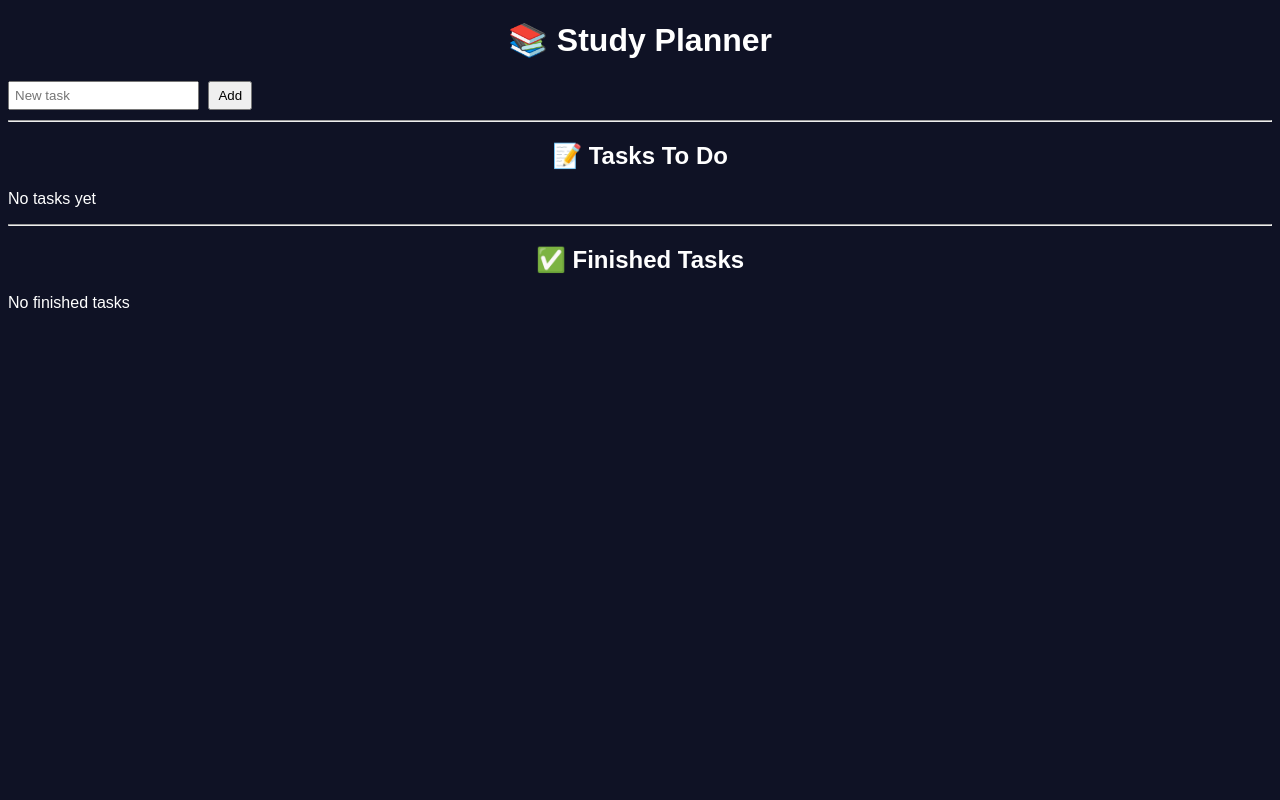
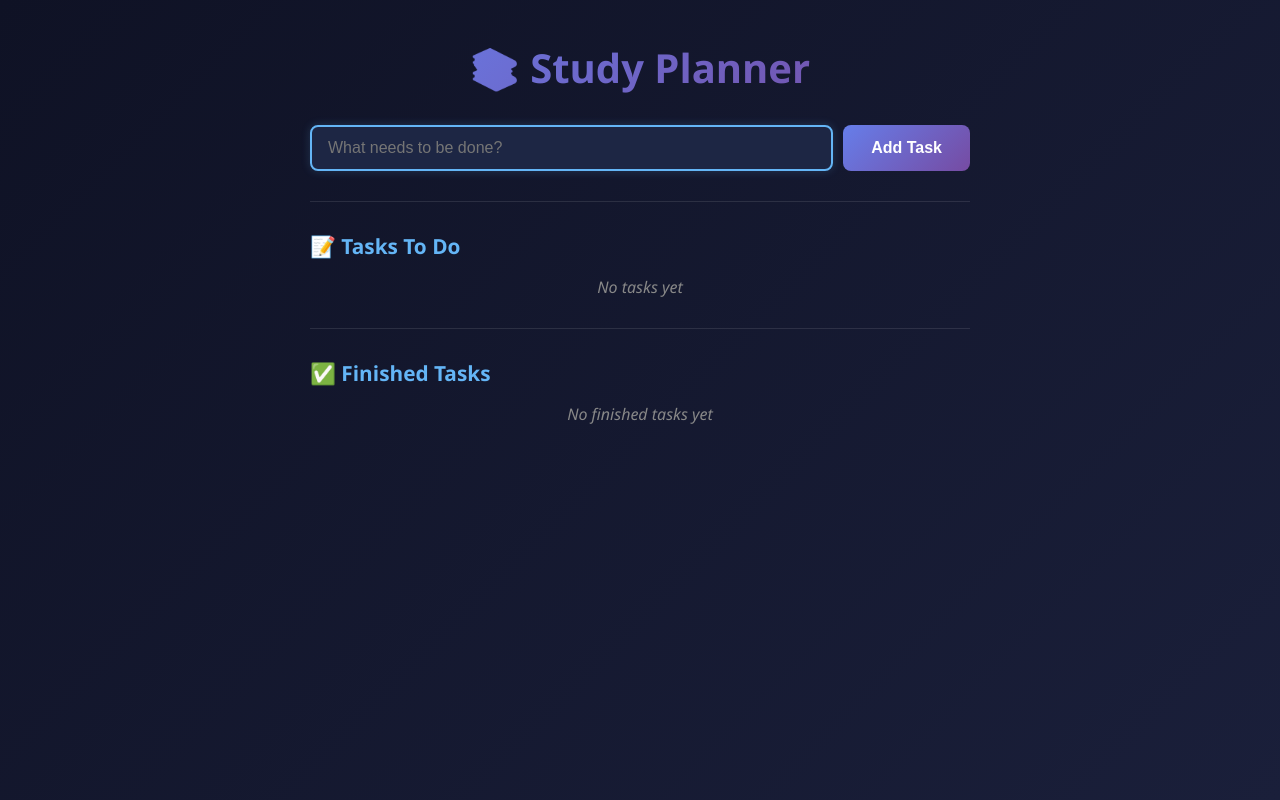
Before and after one commit to nv23170-mohammed-alotayfi/cc302-todo-app, a Flask app: page / in a window 1280 px wide. Run offline with Flask 3, Linux system fonts and the light colour scheme.

Commit message:
done but ned some improvmint

```diff
--- a/todo-app/app.py
+++ b/todo-app/app.py
@@ -33,6 +33,14 @@ def mark_done(task_id):
             task["status"] = "done"
     return redirect(url_for("index"))
 
+@app.route("/toggle/<task_id>", methods=["POST"])
+def toggle_task(task_id):
+    for task in tasks:
+        if task["id"] == task_id:
+            task["status"] = "done" if task["status"] != "done" else "pending"
+            break
+    return redirect(url_for("index"))
+
 @app.route("/edit/<task_id>", methods=["POST"])
 def edit_task(task_id):
     new_text = request.form.get("new_text")
@@ -44,4 +52,4 @@ def edit_task(task_id):
     return redirect(url_for("index"))
 
 if __name__ == "__main__":
-    app.run(debug=True)
+    app.run(debug=True, port=5000)
--- a/todo-app/static/style.css
+++ b/todo-app/static/style.css
@@ -1,60 +1,170 @@
+* {
+  box-sizing: border-box;
+}
+
 body {
-  font-family: Arial, sans-serif;
-  background: #0f1225;
-  color: white;
+  font-family: 'Segoe UI', Tahoma, Geneva, Verdana, sans-serif;
+  background: linear-gradient(135deg, #0f1225 0%, #1a1f3a 100%);
+  color: #e0e0e0;
+  margin: 0;
+  padding: 0;
+  min-height: 100vh;
 }
 
 .container {
-  max-width: 600px;
-  margin: auto;
-  padding: 20px;
+  max-width: 700px;
+  margin: 0 auto;
+  padding: 40px 20px;
 }
 
-.card {
-  background: rgba(40, 40, 70, 0.9);
-  padding: 20px;
-  border-radius: 20px;
+h1 {
+  font-size: 2.5rem;
+  text-align: center;
+  margin: 0 0 30px 0;
+  background: linear-gradient(135deg, #667eea 0%, #764ba2 100%);
+  -webkit-background-clip: text;
+  -webkit-text-fill-color: transparent;
+  background-clip: text;
 }
 
-.task-form,
-.edit-form {
-  display: flex;
-  gap: 6px;
-  margin-bottom: 10px;
+h2 {
+  font-size: 1.3rem;
+  margin: 30px 0 15px 0;
+  color: #64b5f6;
 }
 
-.task-list {
+hr {
+  border: none;
+  border-top: 1px solid rgba(255, 255, 255, 0.1);
+  margin: 30px 0;
+}
+
+.add-form {
+  display: flex;
+  gap: 10px;
+  margin-bottom: 20px;
+  flex-wrap: wrap;
+}
+
+.add-form input {
+  flex: 1;
+  min-width: 200px;
+  padding: 12px 16px;
+  border: 2px solid rgba(100, 181, 246, 0.3);
+  border-radius: 8px;
+  background: rgba(30, 40, 70, 0.7);
+  color: white;
+  font-size: 1rem;
+  transition: all 0.3s ease;
+}
+
+.add-form input:focus {
+  outline: none;
+  border-color: #64b5f6;
+  background: rgba(30, 40, 70, 0.95);
+  box-shadow: 0 0 10px rgba(100, 181, 246, 0.2);
+}
+
+.add-form button {
+  padding: 12px 28px;
+  background: linear-gradient(135deg, #667eea 0%, #764ba2 100%);
+  color: white;
+  border: none;
+  border-radius: 8px;
+  font-size: 1rem;
+  font-weight: 600;
+  cursor: pointer;
+  transition: all 0.3s ease;
+}
+
+.add-form button:hover {
+  transform: translateY(-2px);
+  box-shadow: 0 8px 20px rgba(102, 126, 234, 0.4);
+}
+
+.add-form button:active {
+  transform: translateY(0);
+}
+
+ul {
   list-style: none;
   padding: 0;
+  margin: 0;
 }
 
-.task {
+li {
   display: flex;
-  justify-content: space-between;
-  padding: 12px;
+  align-items: center;
+  gap: 12px;
+  padding: 14px 16px;
   margin-bottom: 10px;
-  border-radius: 14px;
-  background: rgba(60, 60, 90, 0.8);
+  background: rgba(40, 50, 80, 0.6);
+  border-radius: 10px;
+  border-left: 4px solid #64b5f6;
+  transition: all 0.3s ease;
 }
 
-.task.low { border-left: 5px solid #4caf50; }
-.task.medium { border-left: 5px solid #ff9800; }
-.task.high { border-left: 5px solid #f44336; }
+li:hover {
+  background: rgba(40, 50, 80, 0.9);
+  transform: translateX(4px);
+}
 
-.task.done {
-  opacity: 0.6;
+li.done {
+  border-left-color: #4caf50;
+  opacity: 0.65;
+}
+
+li.done input[type="text"] {
   text-decoration: line-through;
 }
 
-.actions button {
-  background: none;
-  border: none;
-  color: white;
-  font-size: 16px;
+input[type="checkbox"] {
+  width: 20px;
+  height: 20px;
   cursor: pointer;
+  accent-color: #4caf50;
 }
 
-.date {
-  font-size: 12px;
-  opacity: 0.8;
+input[type="text"] {
+  flex: 1;
+  padding: 8px 12px;
+  border: 1px solid rgba(100, 181, 246, 0.3);
+  border-radius: 6px;
+  background: rgba(30, 40, 70, 0.5);
+  color: white;
+  font-size: 0.95rem;
+  transition: all 0.3s ease;
 }
+
+input[type="text"]:focus {
+  outline: none;
+  border-color: #64b5f6;
+  background: rgba(30, 40, 70, 0.8);
+}
+
+button {
+  padding: 8px 12px;
+  background: rgba(100, 181, 246, 0.3);
+  color: #64b5f6;
+  border: 1px solid #64b5f6;
+  border-radius: 6px;
+  font-size: 0.9rem;
+  cursor: pointer;
+  transition: all 0.3s ease;
+  white-space: nowrap;
+}
+
+button:hover {
+  background: rgba(100, 181, 246, 0.5);
+  transform: scale(1.05);
+}
+
+button:active {
+  transform: scale(0.98);
+}
+
+p {
+  text-align: center;
+  color: #888;
+  font-style: italic;
+}
--- a/todo-app/templates/index.html
+++ b/todo-app/templates/index.html
@@ -2,27 +2,19 @@
 <html lang="en">
 <head>
   <meta charset="UTF-8">
-  <title>Study Planner</title>
+  <title>Mohammed Alotayfi-23170</title>
   <meta name="viewport" content="width=device-width, initial-scale=1.0">
-  <style>
-    body { font-family: Arial; background:#0f1225; color:white; }
-    h1, h2 { text-align: center; }
-    form { margin: 10px 0; }
-    input { padding:5px; }
-    button { padding:5px 8px; margin-left:5px; cursor:pointer; }
-    ul { list-style:none; padding-left:0; }
-    li { margin-bottom:8px; }
-    .done { text-decoration: line-through; opacity:0.6; }
-  </style>
+  <link rel="stylesheet" href="{{ url_for('static', filename='style.css') }}">
 </head>
 <body>
 
+<div class="container">
   <h1>📚 Study Planner</h1>
 
   <!-- ADD TASK -->
-<form action="/add" method="POST">
-  <input name="task" placeholder="New task" required>
-  <button type="submit">Add</button>
+  <form action="/add" method="POST" class="add-form">
+    <input name="task" placeholder="What needs to be done?" required autofocus>
+    <button type="submit">Add Task</button>
   </form>
 
   <hr>
@@ -32,18 +24,13 @@
   <ul>
     {% for task in todo_tasks %}
     <li>
-    <!-- TASK TEXT -->
-    {{ task.text }}
-
-    <!-- MARK DONE -->
-    <form action="/done/{{ task.id }}" method="POST" style="display:inline;">
-      <button>✔</button>
+      <form action="/toggle/{{ task.id }}" method="POST" style="display:inline;">
+        <input type="checkbox" name="done" onchange="this.form.submit()" title="Mark as done">
       </form>
 
-    <!-- EDIT -->
-    <form action="/edit/{{ task.id }}" method="POST" style="display:inline;">
-      <input name="new_text" value="{{ task.text }}" required>
-      <button>✏</button>
+      <form action="/edit/{{ task.id }}" method="POST" style="display:flex; gap:8px; flex:1;">
+        <input type="text" name="new_text" value="{{ task.text }}" required>
+        <button type="submit" title="Save changes">✏</button>
       </form>
     </li>
     {% else %}
@@ -57,11 +44,22 @@
   <h2>✅ Finished Tasks</h2>
   <ul>
     {% for task in done_tasks %}
-  <li class="done">{{ task.text }}</li>
+    <li class="done">
+      <form action="/toggle/{{ task.id }}" method="POST" style="display:inline;">
+        <input type="checkbox" name="done" onchange="this.form.submit()" checked title="Mark as to-do">
+      </form>
+
+      <form action="/edit/{{ task.id }}" method="POST" style="display:flex; gap:8px; flex:1;">
+        <input type="text" name="new_text" value="{{ task.text }}" required>
+        <button type="submit" title="Save changes">✏</button>
+      </form>
+    </li>
     {% else %}
-  <p>No finished tasks</p>
+    <p>No finished tasks yet</p>
     {% endfor %}
   </ul>
 
+</div>
+
 </body>
 </html>
```
Lines whose indentation alone changed are shown as unchanged.
